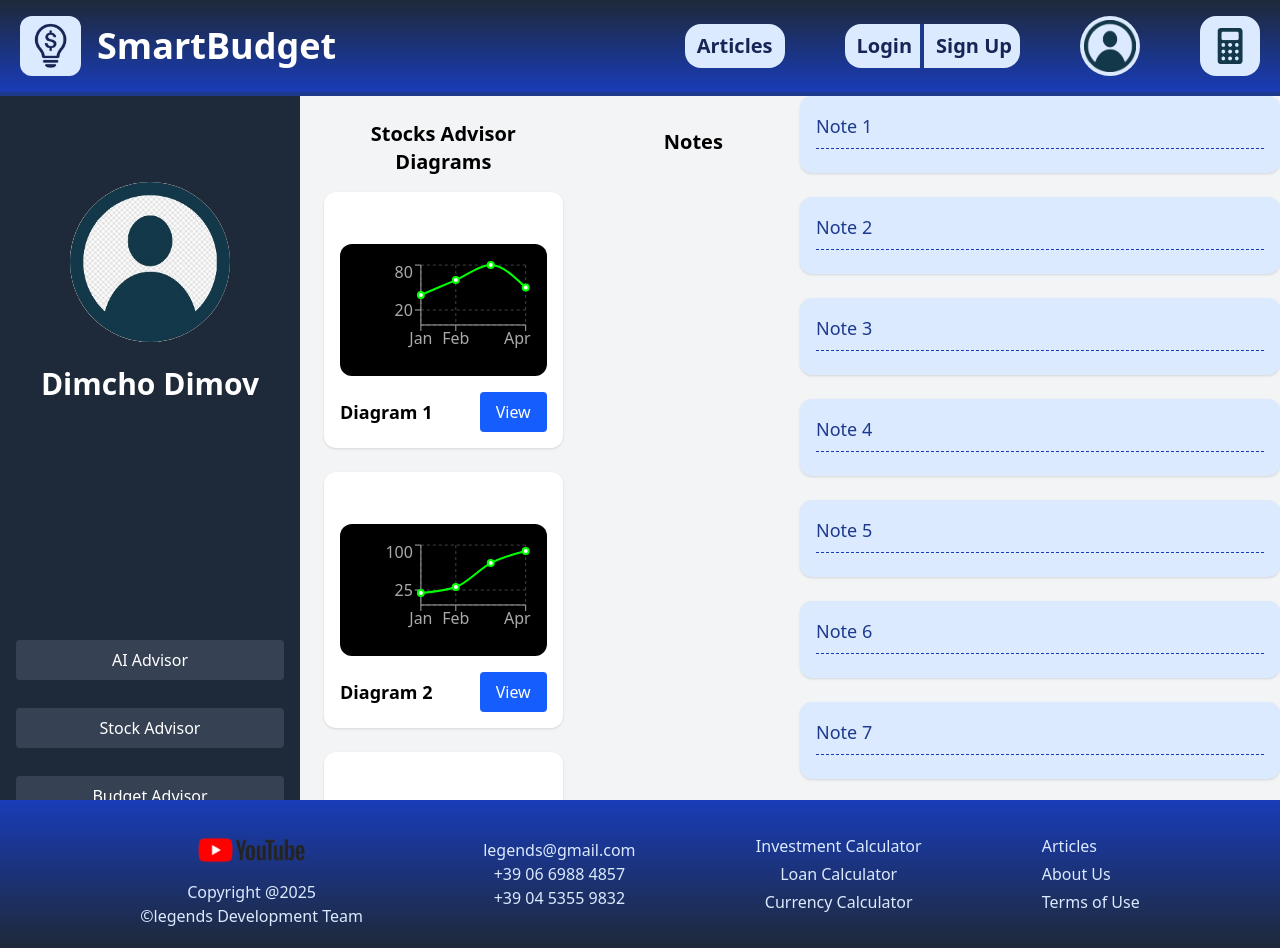
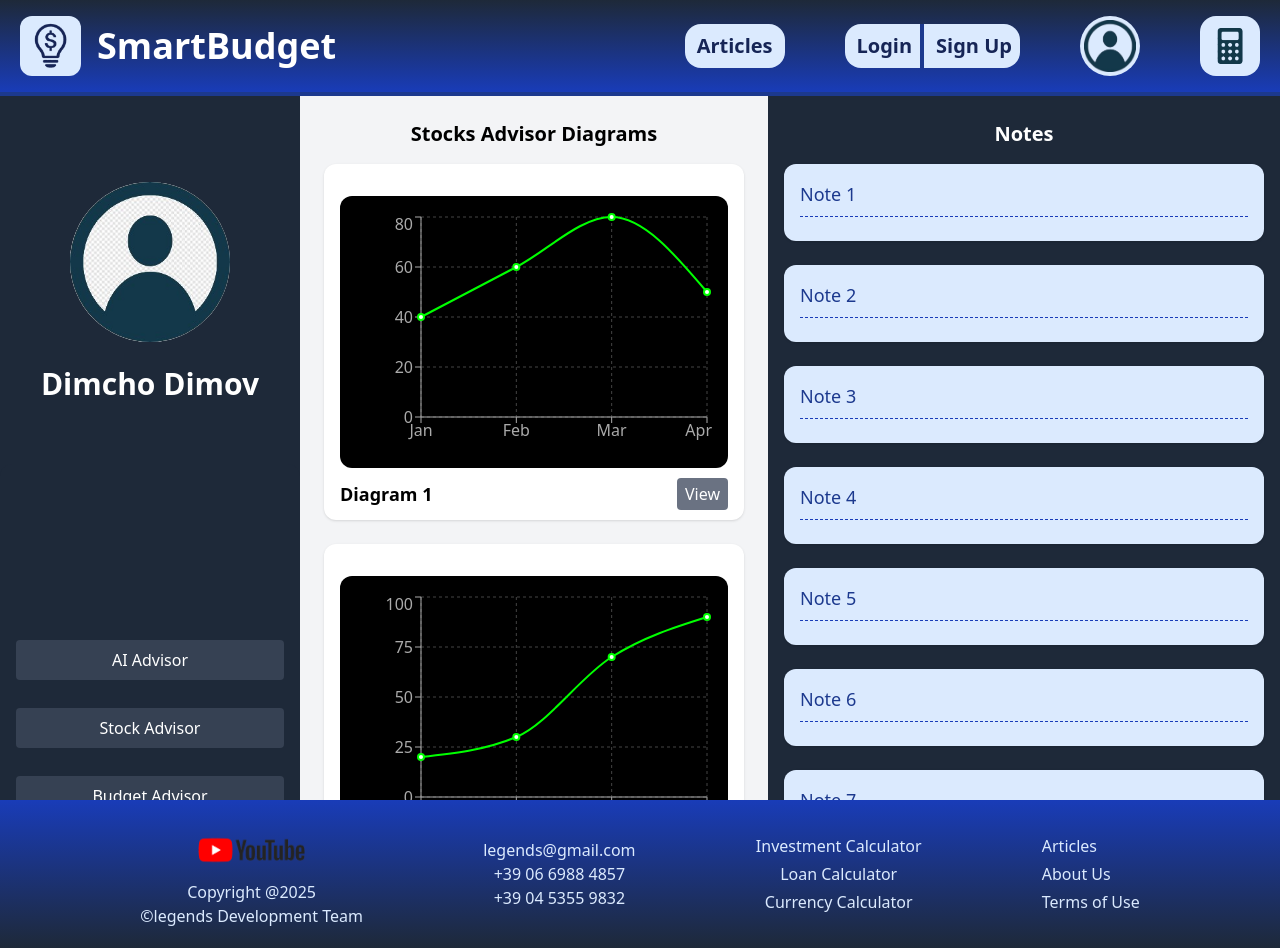
Before and after one commit to YavorPenev/TUES_FEST11_Legends, a React (Vite) app in the folder Frontend/: page /profile in a window 1280 px wide. Built offline with nearby package versions, Linux system fonts and the light colour scheme; no server answers.

Commit message:
profile-change

```diff
--- a/Frontend/src/InvCalc.jsx
+++ b/Frontend/src/InvCalc.jsx
@@ -1,10 +1,8 @@
-
 import React, { useState } from "react";
 import Header from './assets/header';
 import Footer from './assets/footer';
 import Calculator from './assets/SimpCalc';
 import Notes from './assets/notes';
-
 
 function InvestCalc() {
   const [buyPrice, setBuyPrice] = useState("");
@@ -37,8 +35,9 @@ function InvestCalc() {
 
   return (
     <>
+      <div className="bg-gray-100 flex flex-col min-h-screen relative">
         <Header />
-      <div className="mt-35 mb-10 max-w-md mx-auto p-4 rounded-2xl shadow-lg bg-white">
+        <div className="flex-1 mt-35 mb-30 max-w-md mx-auto p-4 rounded-2xl shadow-lg bg-white mt-44.5">
           <h1 className="text-2xl font-bold mb-4 text-center">Stock/ETF Returns 📊</h1>
 
           <div className="space-y-2">
@@ -54,42 +53,43 @@ function InvestCalc() {
               placeholder="Current Price"
               value={currentPrice}
               onChange={(e) => setCurrentPrice(e.target.value)}
-            className="border p-2 w-full rounded  mb-5"
+              className="border p-2 w-full rounded mb-5"
             />
             <input
               type="number"
               placeholder="Dividend per Stock"
               value={dividend}
               onChange={(e) => setDividend(e.target.value)}
-            className="border p-2 w-full rounded  mb-5"
+              className="border p-2 w-full rounded mb-5"
             />
             <input
               type="number"
               placeholder="Number of Stocks"
               value={shares}
               onChange={(e) => setShares(e.target.value)}
-            className="border p-2 w-full rounded  mb-6"
+              className="border p-2 w-full rounded mb-6"
             />
 
             <button
               onClick={calculate}
-            className="bg-blue-500 text-white w-full p-2 rounded hover:bg-blue-600 z-index: 9999;"
+              className="bg-blue-500 text-white w-full p-2 rounded hover:bg-blue-600"
             >
               Calculate 📈
             </button>
           </div>
 
           {result && (
-          <div className="mt-4 space-y-2 text-lg">
+            <div className="mt-4 space-y-2 ">
               <p>📊 Profit: <strong>{result.profit} BGN</strong></p>
               <p>💸 Dividend Income: <strong>{result.dividend} BGN</strong></p>
               <p>📈 Return: <strong>{result.returnPercent} %</strong></p>
             </div>
           )}
         </div>
-      <Notes/>
-      <Calculator/>
-      <Footer />
+        <Notes />
+        <Calculator />
+        <Footer className="fixed bottom-0 left-0 w-full bg-blue-800 text-white" />
+      </div>
     </>
   );
 }
--- a/Frontend/src/loancalc.jsx
+++ b/Frontend/src/loancalc.jsx
@@ -38,13 +38,14 @@ function LoanCalc() {
 
   return (
     <>
+
         <Header />
-      <div className="mt-26 h-80 mb-40">
-        <h1 className="text-blue-900 text-4xl font-bold mb-5 text-center">
+        <div className="mt-26 h-110 mb-40">
+          <h1 className="text-blue-900 text-4xl font-bold mb-5 text-center mt-46">
             Advanced Loan Calculator
           </h1>
 
-        <div className='flex justify-evenly flex-col absolute left-[15%] w-[30%] mr-[10%] h-96 justify-items-center items-center bg-blue-800 rounded-3xl'>
+          <div className='flex justify-evenly flex-col absolute left-[15%] w-[30%] mr-[10%] h-96 justify-items-center items-center bg-blue-800 rounded-3xl mt-10'>
             <h2 className='p-4 text-blue-900 font-bold rounded-2xl bg-blue-50 w-[40%] hover:scale-110 transition-transform duration-200'>
               Enter your loan details:
             </h2>
@@ -81,7 +82,7 @@ function LoanCalc() {
             </button>
           </div>
 
-        <div className='pb-10 pt-10 flex justify-evenly flex-col absolute right-[15%] w-[30%] ml-[10%] h-96 justify-items-center items-center bg-blue-800 rounded-3xl'>
+          <div className='pb-10 pt-10 flex justify-evenly flex-col absolute right-[15%] w-[30%] ml-[10%] h-96 justify-items-center items-center bg-blue-800 rounded-3xl mt-10 '>
             <div className='bg-blue-50 rounded-2xl p-8 text-blue-900 w-[50%] font-bold hover:scale-110 transition-transform hover:duration-200'>
               <h3>Your monthly payment:</h3>
               <h4 className='text-2xl'>{payment}</h4>
@@ -92,9 +93,11 @@ function LoanCalc() {
             </div>
           </div>
         </div>
-      <Notes/>
-      <Calculator/>
+        <Notes />
+        <Calculator />
         <Footer />
+
+
     </>
   );
 }
--- a/Frontend/src/profile.jsx
+++ b/Frontend/src/profile.jsx
@@ -77,8 +77,8 @@ const Dashboard = () => {
 
 
   return (
-    <div className="bg-gray-100  flex flex-col">
-      <div className="bg-gray-100 h-screen flex flex-col">
+    <div className="bg-gray-100  flex flex-col ">
+      <div className="bg-gray-100 h-screen flex flex-col ">
         <Header />
         <div className="flex h-screen overflow-hidden font-sans mt-24">
           <div className="w-75 bg-gray-800 text-white flex-shrink-0  space-y-6">
@@ -99,23 +99,23 @@ const Dashboard = () => {
             </div>
           </div>
 
-          <div className="flex-1 overflow-y-auto bg-gray-100 p-6">
+          <div className="flex-1 overflow-y-auto bg-gray-100 p-6 w-1/2">
             <h2 className="text-xl font-semibold mb-4">Stocks Advisor Diagrams</h2>
             <div className="space-y-6 h-75">
               {diagrams.map((diagram) => (
                 <div key={diagram.id} className="bg-white rounded-xl shadow p-4">
-                  <div className="flex ">
+                  <div className="flex h-5 -mt-3 mb-1">
                     <button
                       onClick={() => deleteDiagram(diagram.id)}
-                      className="text-red-500 hover:underline font-bold text-lg flex-end ml-130"
+                      className="text-red-500 hover:underline font-bold text-lg flex-end ml-150"
                     >
                       ✕
                     </button>
                   </div>
 
 
-                  <div className="bg-black rounded-xl mt-2 p-4 h-[20hv]">
-                    <ResponsiveContainer width="100%" height={100}>
+                  <div className="bg-black rounded-xl mt-2 p-4 ">
+                    <ResponsiveContainer width="100%" height={240}>
                       <LineChart data={diagram.id === 1 ? data1 : data2}>
                         <CartesianGrid strokeDasharray="3 3" stroke="#444" />
                         <XAxis dataKey="name" stroke="#aaa" />
@@ -131,9 +131,9 @@ const Dashboard = () => {
                     </ResponsiveContainer>
                   </div>
 
-                  <div className="flex justify-between items-center mt-4">
+                  <div className="flex justify-between items-center mt-4 h-5">
                     <span className="font-semibold text-lg text-center">Diagram {diagram.id}</span>
-                    <button className="bg-blue-600 text-white rounded hover:bg-blue-500 py-2 px-4">
+                    <button className="bg-gray-500 text-white rounded hover:bg-gray-600 py-1 px-2">
                       View
                     </button>
                   </div>
@@ -142,11 +142,12 @@ const Dashboard = () => {
             </div>
           </div>
 
-          <h2 className="text-xl font-semibold mt-8 mb-4 w-1/6">Notes</h2>
+          <div className=" bg-gray-800 text-white flex-shrink-0 p-4 h-screen overflow-y-auto w-2/5">
+            <h2 className="text-xl font-semibold mt-2 mb-4 ">Notes</h2>
             <div className="space-y-6">
               {notes.map((note) => (
 
-              <div key={note.id} className="bg-blue-100 p-4 rounded-xl shadow w-120"  >
+                <div key={note.id} className="bg-blue-100 p-4 rounded-xl shadow "  >
                   <div className="flex justify-between">
                     <span className="font-medium text-blue-900 text-lg">
                       {note.title}
@@ -159,6 +160,7 @@ const Dashboard = () => {
               ))}
             </div>
           </div>
+        </div>
 
       </div>
       <Footer />
```
Lines whose indentation alone changed are shown as unchanged.
